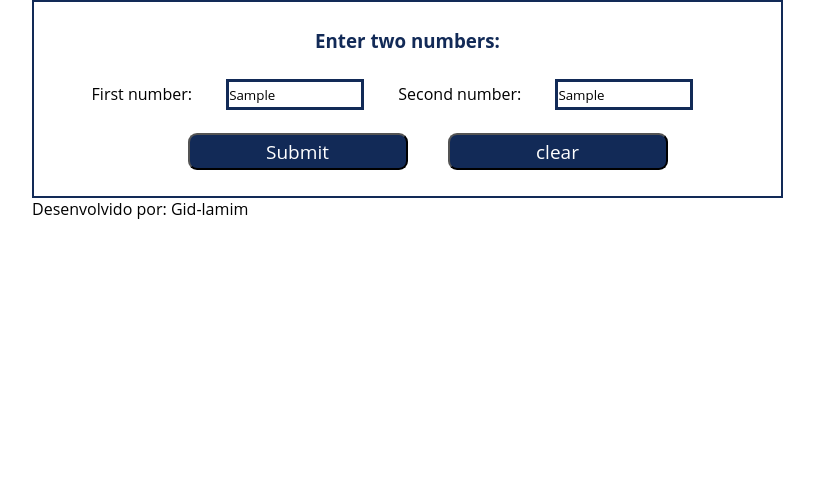
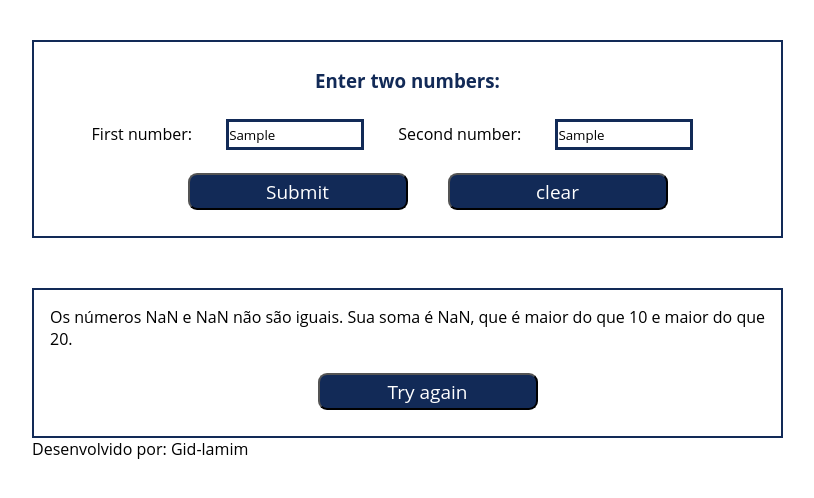
Before and after one commit to Gid-lamim/DIO-javascript-Sintaxe-e-Operadores, a plain HTML site: page index.html in a window 1280 px wide. Both pictures are taken after typing "Sample", "Sample" into the empty fields and a click on the button "Submit". Shown: the whole page, without its empty margins (112-926 px from the left). Drawn offline with Linux system fonts and the light colour scheme.

Commit message:
add script logic

```diff
--- a/index.html
+++ b/index.html
@@ -27,7 +27,8 @@
         </div>
 
        <div id="msg-Box">
-             <p>asdasdasd</p>
+             <div id="text"></div>
+             <button id="tryAgain" class="button">Try again</button>
        </div>
 
 </div>
--- a/scripts.js
+++ b/scripts.js
@@ -1,24 +1,44 @@
+var firstInput = document.getElementById("firstNumber");
+var secondInput = document.getElementById("secondNumber")
+var submitBtn = document.getElementById("addBtn");
+var clearBtn = document.getElementById("clearBtn");
+var tryAgain = document.getElementById("tryAgain");
+var msgBox = document.getElementById("msg-Box");
+var msgField = document.getElementById("text");
 
-var btn = document.getElementById("addBtn");
-var inputField = document.getElementById("task");
-var ul = document.getElementById("toDoList");
-var clearBtn = document.getElementById("clearBtn");
-
-btn.addEventListener("click", addTask);
-clearBtn.addEventListener("click", clearList);
+submitBtn.addEventListener("click", makeItHappen);
+clearBtn.addEventListener("click", clearInput);
+tryAgain.addEventListener("click", Restart);
 
 function getInput() {
-        var input = inputField.value;
-        inputField.value = "";
-        return input;
+        var x = parseInt(firstInput.value);
+        var y = parseInt(secondInput.value);
+        var comparador = x==y? " são iguais" : " não são iguais";
+        var soma = (x + y);
+        var test1 = "maior";
+        var test2 = "maior";
+
+        if ( soma > 10 && soma <20) {
+            test2 = "menor";
+        } else if (soma < 10){
+            test1 = "menor";
+            test2 = "menor";
+        }
+
+
+
+        var messagePart1 = "Os números " + x + " e " + y + " " + comparador +
+        ". Sua soma é " + soma + ", que é " + test1 + " do que 10 e " + test2 + " do que 20.";
+
+        return messagePart1;
 }
 
 
-function addTask(){
-    var li = document.createElement("li");
-    var input = getInput();
-    li.appendChild(document.createTextNode(input));
-    ul.appendChild(li);
+function makeItHappen(){
+    var li = document.createElement("p");
+    var message = getInput();
+    li.appendChild(document.createTextNode(message));
+    msgField.appendChild(li);
 }
 
 function clearList(){
--- a/style.css
+++ b/style.css
@@ -48,6 +48,7 @@ form{
     width: 715px;
     border: 2px solid #122a57;
     padding: 16px;
+    margin-top: 40px;
 
 }
 
@@ -73,7 +74,7 @@ form input{
 }
 
 #msg-Box{
-    display: none;
+    display: flex;
     flex-direction: column;
     align-items: center;
     justify-content: center;
```
